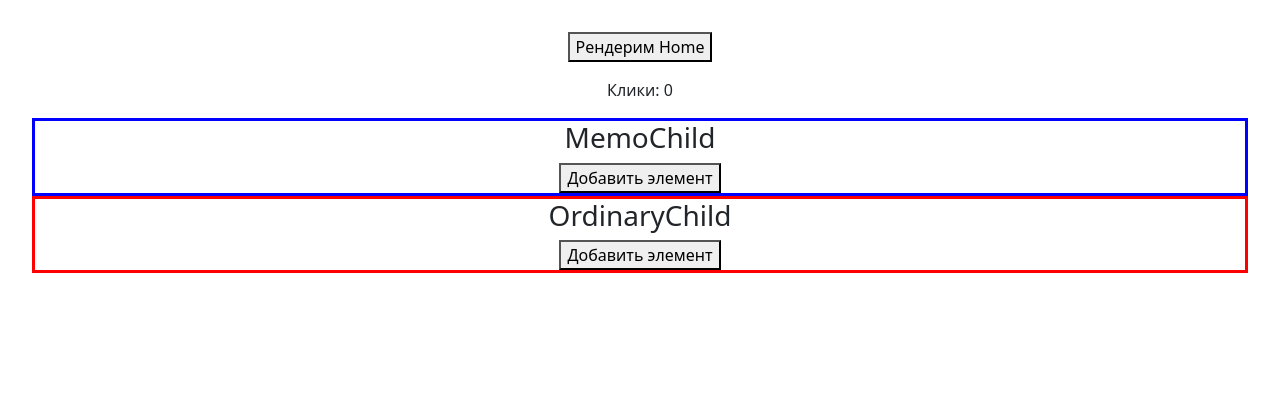
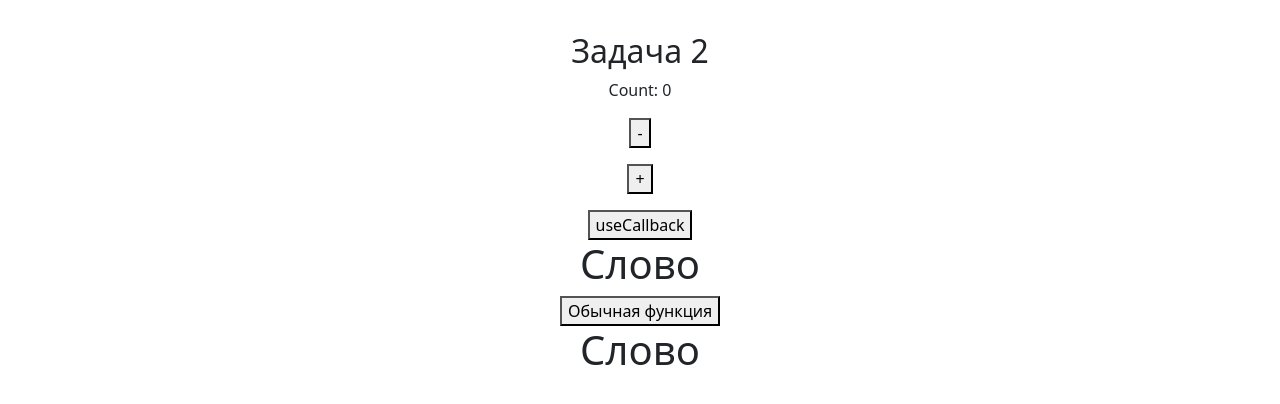
Before and after one commit to Fanis-Galimyanov/ReactHomeWork_3_Hooks, a React (Vite) app: page / in a window 1280 px wide. Shown: the top 404 px of the page. Built offline with nearby package versions, Linux system fonts and the light colour scheme.

Commit message:
Complead task N2 useCallback

```diff
--- a/src/App.jsx
+++ b/src/App.jsx
@@ -9,11 +9,11 @@ function App() {
   return (
     <>
          {/* <Task1Main/> */}
-         {/* <Task2Main/> */}
+         <Task2Main/>
          {/* <Task3Main/> */}
          {/* <Task4Main/>
          <Task5Main/> */}
-         <Task6Main/>
+         {/* <Task6Main/>  */}
    </>
   );
 }
--- a/src/Components/task2/ChildOne.jsx
+++ b/src/Components/task2/ChildOne.jsx
@@ -1,17 +1,14 @@
-export default function ChildOne({ items, addItem }){
+import { memo } from 'react';
 
-    const result = items.map((item, index) => {
-		return <p key={index}>{item}</p>;
-	});
+export default memo(function ChildOne({ hellofuncMemo, messageMemo }){
+
 
     console.log('ChildOne Rendered');
 
     return(
         <>
-            <h1>ChildOne</h1>
-            <h3>Our items</h3>
-			{result}
-			<button onClick={addItem}>add item</button>
+            <button onClick={hellofuncMemo}>useCallback</button>
+            <h1>{messageMemo}</h1>
         </>
     );
-}
+})
--- a/src/Components/task2/ChildTwo.jsx
+++ b/src/Components/task2/ChildTwo.jsx
@@ -1,8 +1,11 @@
-export default function ChildTwo(){
+import { memo } from 'react';
+
+export default memo(function ChildTwo({hellofuncOrdinary, messageOrdinary}){
     console.log('ChildTwo Rendered');
     return(
         <>
-            <h1>ChildTwo</h1>
+             <button onClick={hellofuncOrdinary}>Обычная функция</button>
+             <h1>{messageOrdinary}</h1>
         </>
     );
-}
+})
--- a/src/Components/task2/Task2Main.jsx
+++ b/src/Components/task2/Task2Main.jsx
@@ -1,24 +1,49 @@
-import React, { useState, useCallback } from "react";
-
+import { useReducer, useState, useCallback } from "react";
 import ChildOne from "./ChildOne";
 import ChildTwo from "./ChildTwo";
 
-export default function Task2Main() {
+const initialState = {count: 0};
 
-  const [num, setNum] = useState(0);
-  const [items, setItems] = useState([]);
+function reducer(state, action){
+    switch(action.type){
+        case 'increment':
+            return {
+                count: state.count + 1
+            };
+        case 'decrement':
+            return {
+                count: state.count - 1,
+            };
+        default:
+            throw new Error();
+    }
+}
 
-  function addItem() {
-    setItems([...items, 'new item']);
-  }
+export default function Task2Main(){
 
-  console.log('Home Rendered');
+const [state, dispatch] = useReducer(reducer, initialState);
+const [messageMemo, setMessageMemo] = useState('Слово');
+const [messageOrdinary, setMessageOrdinary] = useState('Слово');
 
-	return <div>
-		<button onClick={() => setNum(num + 1)}>click</button>
-		<p>clicks: {num}</p>
+const hellofuncMemo = useCallback(() => {
+      setMessageMemo('Привет, я из useCallback');
+    }, [messageMemo]);
 
-    <ChildOne items={items} addItem={addItem} />
-    <ChildTwo />
-	</div>;
+    function hellofuncOrdinary() {
+      setMessageOrdinary('Привет, я из обычной функции');
+    }
+    console.log('Parent render');
+
+return(
+    <>
+        <h2>Задача 2</h2>
+
+        <p>Count: {state.count}</p>
+        <p><button onClick = {() => dispatch({type: 'decrement'})}>-</button></p>
+        <p><button onClick = {() => dispatch({type: 'increment'})}>+</button></p>
+
+        <ChildOne hellofuncMemo = {hellofuncMemo} messageMemo = {messageMemo} />
+        <ChildTwo hellofuncOrdinary = {hellofuncOrdinary} messageOrdinary = {messageOrdinary} />
+    </>
+    );
 }
```
